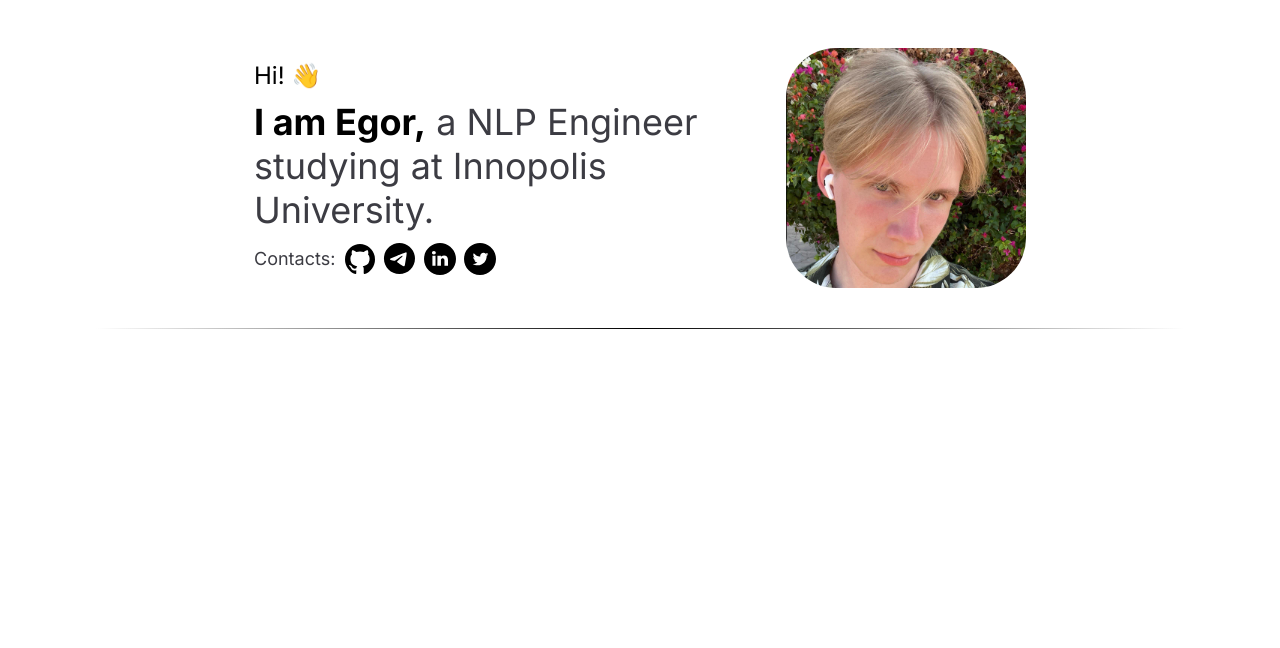
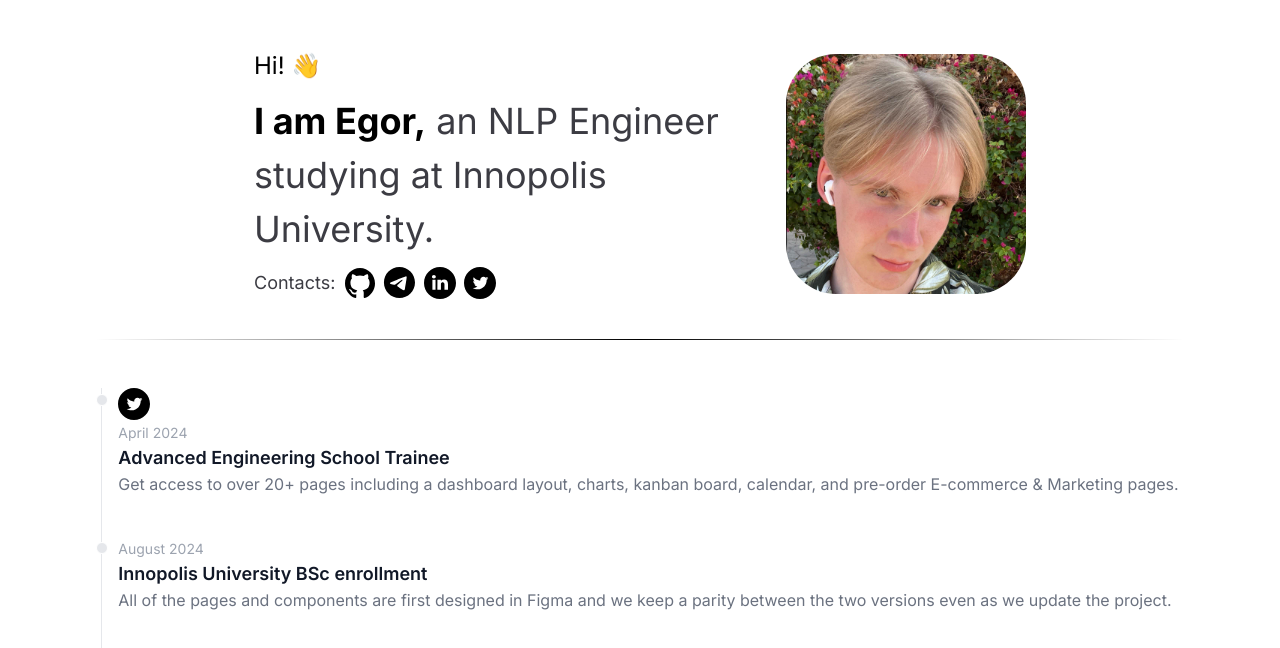
Before and after one commit to 3jasoon3/personal-webpage, a Next.js app: page / in a window 1280 px wide. Shown: the top 648 px of the page. Built offline with nearby package versions, Linux system fonts and the light colour scheme.

Commit message:
New graph

```diff
--- a/package.json
+++ b/package.json
@@ -9,8 +9,10 @@
     "lint": "next lint"
   },
   "dependencies": {
+    "flowbite": "^2.4.1",
     "next": "14.2.5",
     "react": "^18",
+    "react-chrono": "^2.6.1",
     "react-dom": "^18"
   },
   "devDependencies": {
--- a/src/app/globals.scss
+++ b/src/app/globals.scss
@@ -1,9 +1,13 @@
-@import url('https://fonts.googleapis.com/css2?family=Inter:wght@100..900&family=Montserrat:ital,wght@0,100..900;1,100..900&display=swap');
+@import url("https://fonts.googleapis.com/css2?family=Inter:wght@100..900&family=Montserrat:ital,wght@0,100..900;1,100..900&display=swap");
+@tailwind base;
+@tailwind components;
+@tailwind utilities;
 
-body, html {
-    font-family: "Inter", sans-serif;
-    margin: 0;
-    padding: 0;
-    height: 100%;
-    width: 100%;
+body,
+html {
+  font-family: "Inter", sans-serif;
+  margin: 0;
+  padding: 0;
+  height: 100%;
+  width: 100%;
 }
--- a/src/app/page.tsx
+++ b/src/app/page.tsx
@@ -1,3 +1,5 @@
+"use client";
+
 import styles from "@/styles/HomePage.module.scss";
 import Image from "next/image";
 import Link from "next/link";
@@ -6,12 +8,7 @@ import github from "/public/svg/github.svg";
 import telegram from "/public/svg/telegram.svg";
 import linkedin from "/public/svg/linkedin.svg";
 import twitter from "/public/svg/twitter.svg";
-
-import type { Metadata } from "next";
-
-export const metadata: Metadata = {
-  title: "Egor Chernobrovkin"
-};
+import "./globals.scss";
 
 export default function Home() {
   return (
@@ -21,7 +18,7 @@ export default function Home() {
           <div className={styles.personalInfoText}>
             <div className={styles.personalInfoTextMsg}>Hi! 👋</div>
             <div className={styles.personalInfoTextBio}>
-              <b style={{ color: "black" }}>I am Egor,</b> a NLP Engineer
+              <b style={{ color: "black" }}>I am Egor,</b> an NLP Engineer
               studying at Innopolis University.
             </div>
             <div className={styles.contactsContainer}>
@@ -54,6 +51,41 @@ export default function Home() {
           <div className={styles.separator}></div>
         </div>
       </div>
+      <div className={styles.timeLineContainer}>
+        <ol className="relative border-s border-gray-200 dark:border-gray-700">
+          <li className="mb-10 ms-4">
+
+            <div className="absolute w-3 h-3 bg-gray-200 rounded-full mt-1.5 -start-1.5 border border-white dark:border-gray-900 dark:bg-gray-700"></div>
+            <Image src={twitter} width={32} height={32} alt="x" />
+            <time className="mb-1 text-sm font-normal leading-none text-gray-400 dark:text-gray-500">
+              April 2024
+            </time>
+            <h3 className="text-lg font-semibold text-gray-900 dark:text-white">
+              Advanced Engineering School Trainee
+            </h3>
+
+            <p className="mb-4 text-base font-normal text-gray-500 dark:text-gray-400">
+              Get access to over 20+ pages including a dashboard layout, charts,
+              kanban board, calendar, and pre-order E-commerce & Marketing
+              pages.
+            </p>
+          </li>
+          <li className="mb-10 ms-4">
+            <div className="absolute w-3 h-3 bg-gray-200 rounded-full mt-1.5 -start-1.5 border border-white dark:border-gray-900 dark:bg-gray-700"></div>
+            <time className="mb-1 text-sm font-normal leading-none text-gray-400 dark:text-gray-500">
+              August 2024
+            </time>
+            <h3 className="text-lg font-semibold text-gray-900 dark:text-white">
+              Innopolis University BSc enrollment
+            </h3>
+            <p className="text-base font-normal text-gray-500 dark:text-gray-400">
+              All of the pages and components are first designed in Figma and we
+              keep a parity between the two versions even as we update the
+              project.
+            </p>
+          </li>
+        </ol>
+      </div>
     </div>
   );
 }
--- a/src/styles/HomePage.module.scss
+++ b/src/styles/HomePage.module.scss
@@ -91,3 +91,10 @@
     }
   }
 }
+
+.timeLineContainer {
+  margin-top: 3em;
+  display: flex;
+  align-items: center;
+  justify-content: center;
+}
--- a/tailwind.config.ts
+++ b/tailwind.config.ts
@@ -5,6 +5,8 @@ const config: Config = {
     "./src/pages/**/*.{js,ts,jsx,tsx,mdx}",
     "./src/components/**/*.{js,ts,jsx,tsx,mdx}",
     "./src/app/**/*.{js,ts,jsx,tsx,mdx}",
+    "./node_modules/flowbite/**/*.{js,ts,jsx,tsx,mdx}"
+
   ],
   theme: {
     extend: {
@@ -15,6 +17,6 @@ const config: Config = {
       },
     },
   },
-  plugins: [],
+  plugins: [require("flowbite/plugin")],
 };
 export default config;
```
Also changed, not shown: 1 other file (tests, documents, lock files or other folders).
